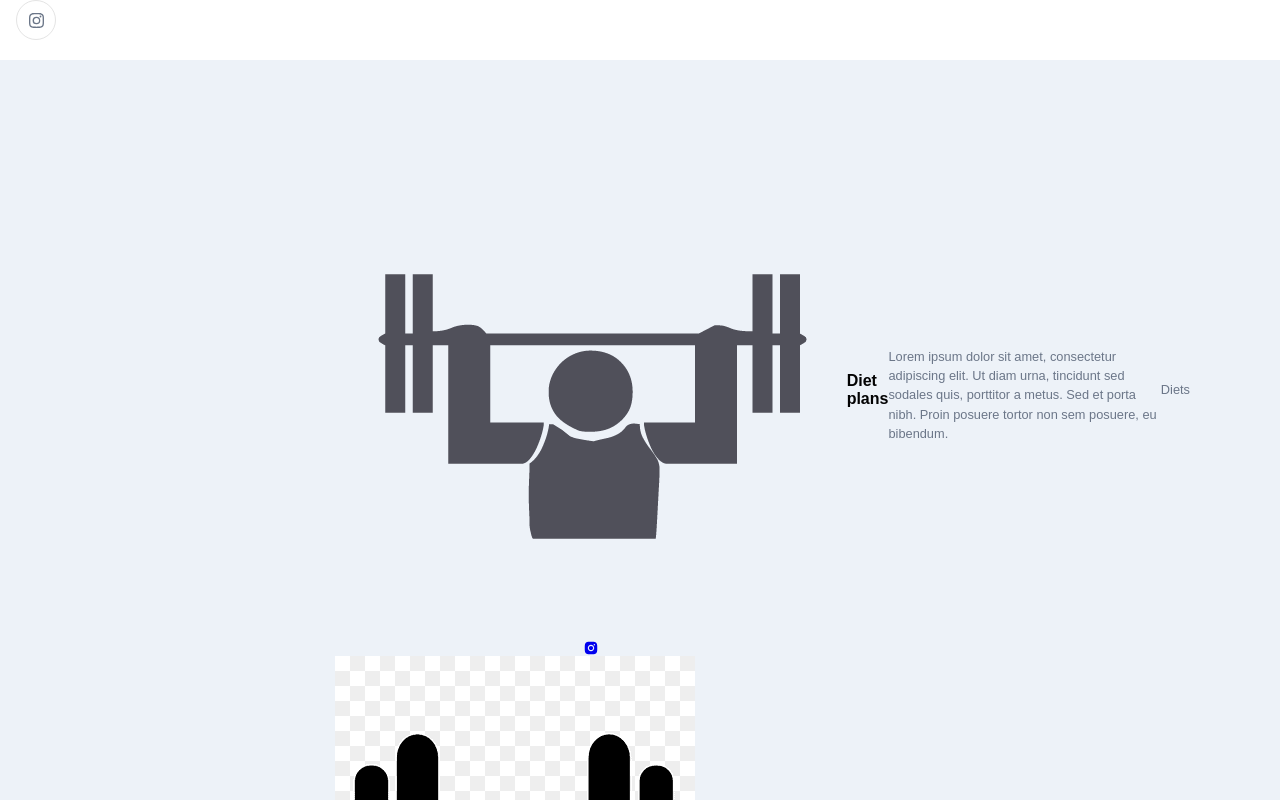
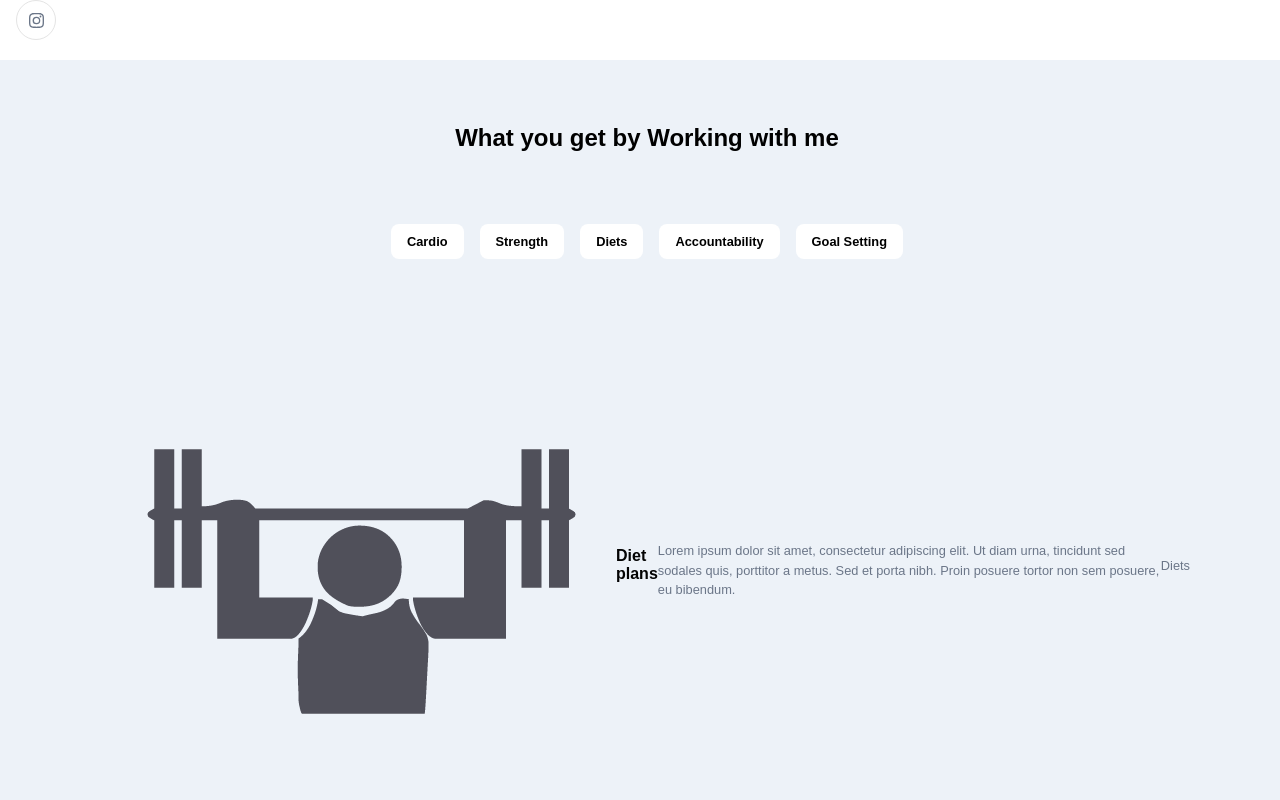
Before and after one commit to LewisMurray00/personal-trainer-webpage, a React (Create React App) app: page / in a window 1280 px wide. Shown: the part 1540-2340 px from the top of the page. Built offline with nearby package versions, Linux system fonts and the light colour scheme.

Commit message:
Added some scss to the tabs that appear on the screen

```diff
--- a/src/container/Work/Work.scss
+++ b/src/container/Work/Work.scss
@@ -0,0 +1,31 @@
+.app__works{
+    flex: 1;
+    width: 100%;
+    flex-direction: column;
+}
+
+.app__work-filter{
+    display: flex;
+    flex-direction: row;
+    justify-content: flex-start;
+    align-items: center;
+    flex-wrap: wrap;
+
+    margin: 4rem 0 2rem;
+
+    .app__work-filter-item{
+        padding: 0.5rem 1rem;
+        border-radius: 0.5rem;
+        background-color: #fff;
+        color: #000;
+        font-weight: 800;
+        cursor: pointer;
+        transition: all 0.3s ease-in-out;
+        margin: 0.5rem;
+
+        &:hover{
+            background-color: var(--secondary-colour);
+            border-radius: 0.85rem;
+        }
+    }
+}
```
